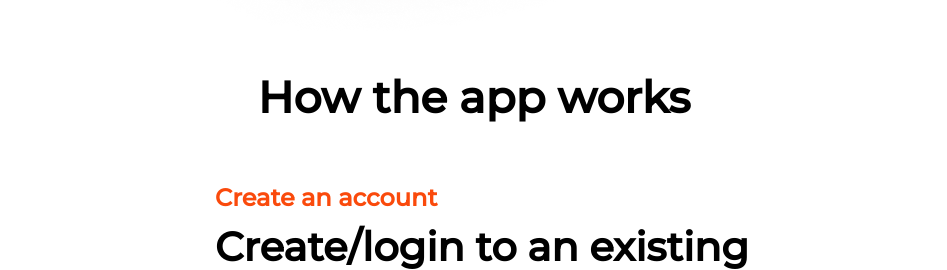
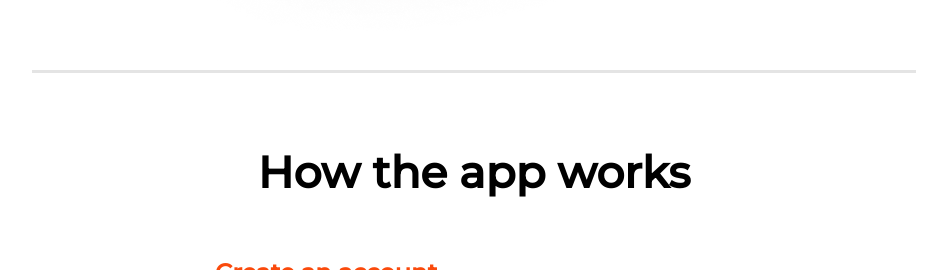
Before and after one commit to DemianDamned/first-project, a plain HTML site: page index.html in a window 1280 px wide. Shown: the part 1269-1539 px from the top of the page, without its empty margins (246-1193 px from the left). Drawn offline with Linux system fonts and the light colour scheme.

Commit message:
Add files via upload

```diff
--- a/index.html
+++ b/index.html
@@ -44,9 +44,11 @@
 			</div>
 		</header>
 		<main>
-			<h1>
-				How the app works
-			</h1>
+			<div class="heading-main">
+				<h1>
+					How the app works
+				</h1>
+			</div>
 			<div class="block1">
 				<img src="img/block1.png">
 
--- a/style.css
+++ b/style.css
@@ -9,13 +9,14 @@ body{
 	flex-direction: column;
 	justify-content: center;
 
-	min-width: 1440px;
+	width: 1440px;
+	margin-left: auto;
+	margin-right: auto;
 }
 /*header*/
 header{
 	min-width: 1440px;
-	margin-left: auto;
-	margin-right: auto;
+
 }
 .header-top{
 	display: flex;
@@ -125,14 +126,8 @@ header{
 .relative-image{
 	position: absolute;
 }
-/*Не получается сделать эту гребанную линию как на исходнике*/
-.relative-image::before{
-	content: "";
-	height: 3px;
-	width: 884px;
-	background-color: red;
-	margin-bottom: 72px;
-}
+
+
 .img{
 	position: relative;
 }
@@ -156,9 +151,19 @@ main{
 	align-items: center;
 	flex-direction: column;
 }
+.heading-main::before{
+	content: "";
+	display: block;
+	height: 3px;
+	width: 884px;
+	background-color: #E4E4E4;
+	margin-bottom: 72px;
+}
+
 main h1{
 	font-size: 44px;
 	margin-bottom: 59px;
+	text-align: center;
 }
 .block1,
 .block2,
```
